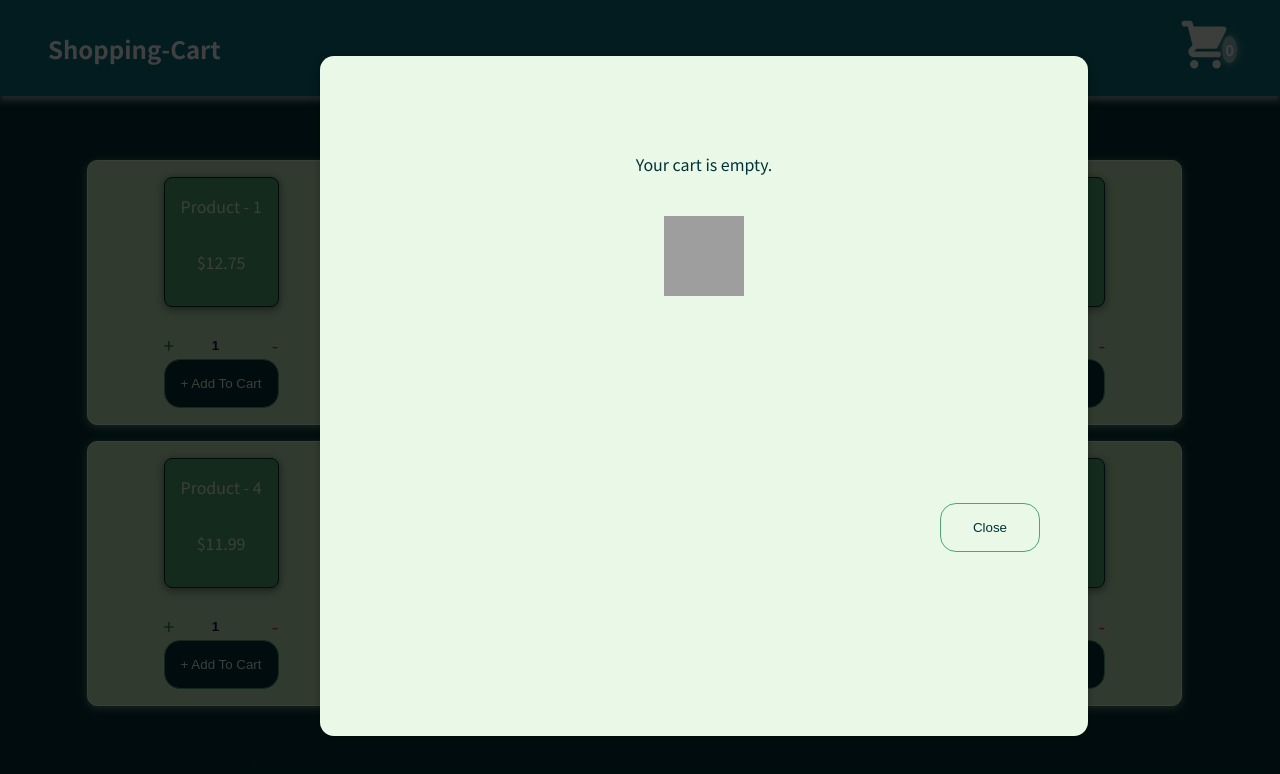
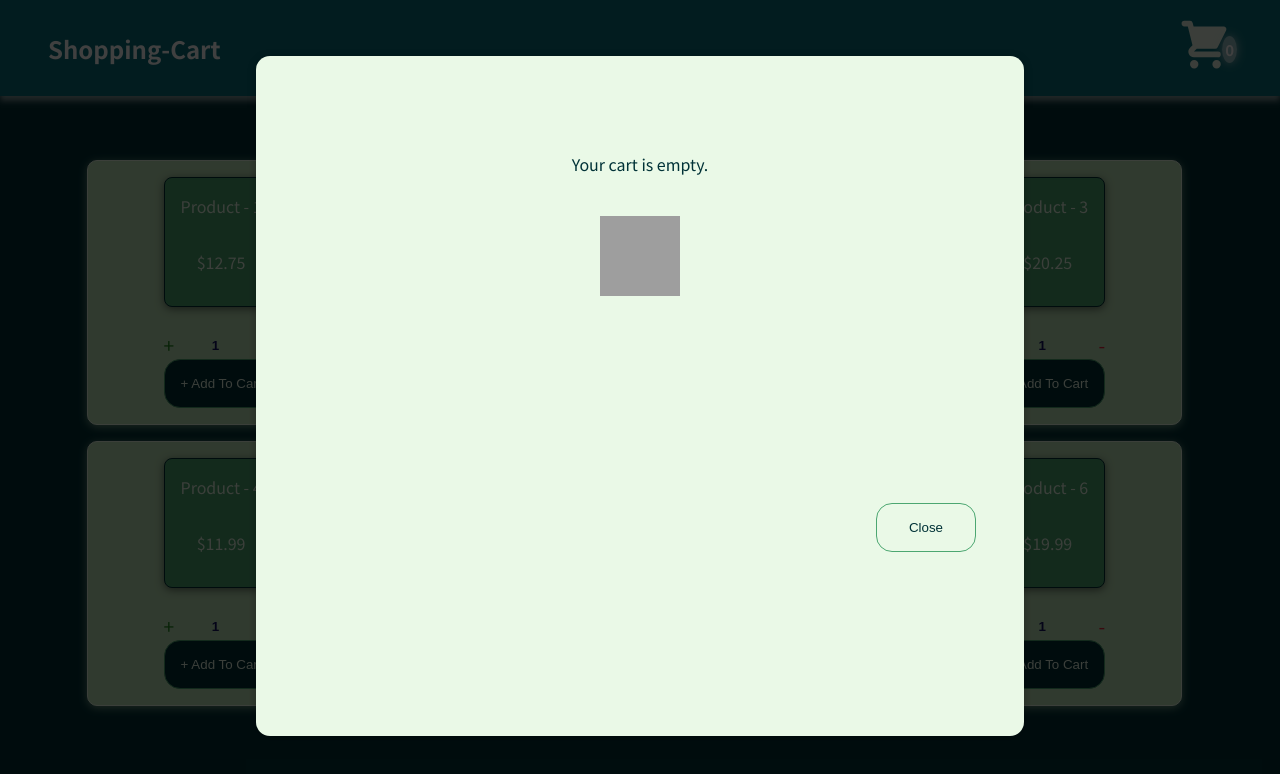
Before and after one commit to rezafattahie/react-shopping-cart, a React (Create React App) app: page / in a window 1280 px wide. Both pictures are taken after a click on the icon 1204 px from the left and 45 px from the top of the page. Shown: the top 774 px of the page. Built offline with nearby package versions, Linux system fonts and the light colour scheme; grey boxes are pictures that could not be loaded.

Commit message:
edit card's size

```diff
--- a/src/Components/Cart/Cart.module.css
+++ b/src/Components/Cart/Cart.module.css
@@ -15,7 +15,6 @@
     position: relative;
     overflow: auto;
     top: 7vh;
-    left: 5%;
     width: 60%;
     margin: 0 auto;
     height: 85vh;
```
